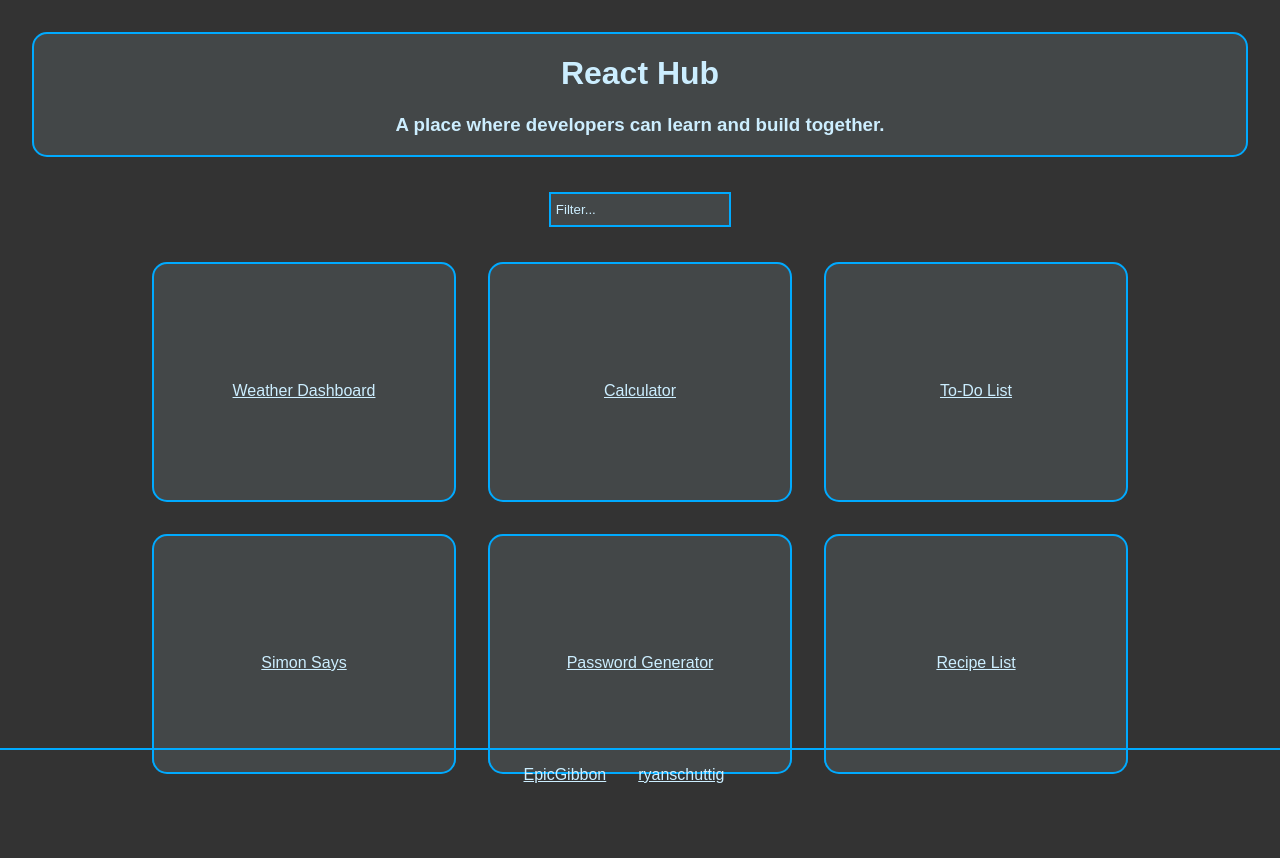
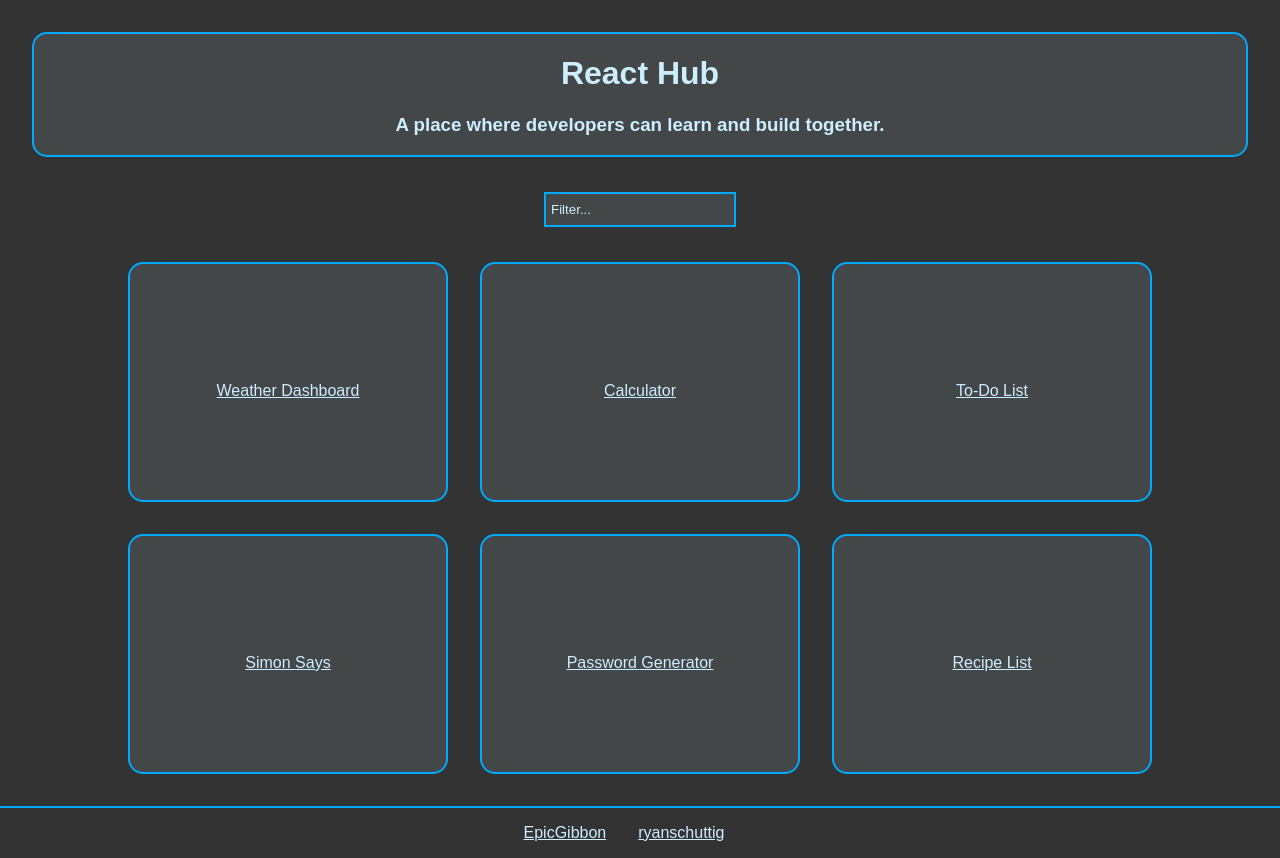
Before and after one commit to ryanschuttig/React_Hub, a React (Create React App) app: page / in a window 1280 px wide. Before the commit the page ends 806 px from the top, so only its background shows below. Built offline with nearby package versions, Linux system fonts and the light colour scheme.

Commit message:
fixed styling and footer position

```diff
--- a/src/components/footer/Footer.scss
+++ b/src/components/footer/Footer.scss
@@ -11,8 +11,9 @@ a:active {
   color: hsl(200, 100%, 90%);
   display: flex;
   flex-direction: column;
-  position: fixed;
+  position: relative;
   bottom: 0;
   width: 100%;
   left: 0;
+  margin-top: 2rem;
 }
--- a/src/components/header/Header.scss
+++ b/src/components/header/Header.scss
@@ -3,4 +3,5 @@
   border: 2px solid hsl(200, 100%, 50%);
   color: hsl(200, 100%, 90%);
   border-radius: 15px;
+  margin: 32px 32px 0 32px;
 }
--- a/src/index.scss
+++ b/src/index.scss
@@ -7,7 +7,7 @@
 body {
   background: #333;
   max-width: 100%;
-  padding: 2rem;
+  // padding: 32px 32px 0 32px;
   margin: 0 auto;
   text-align: center;
 }
```
